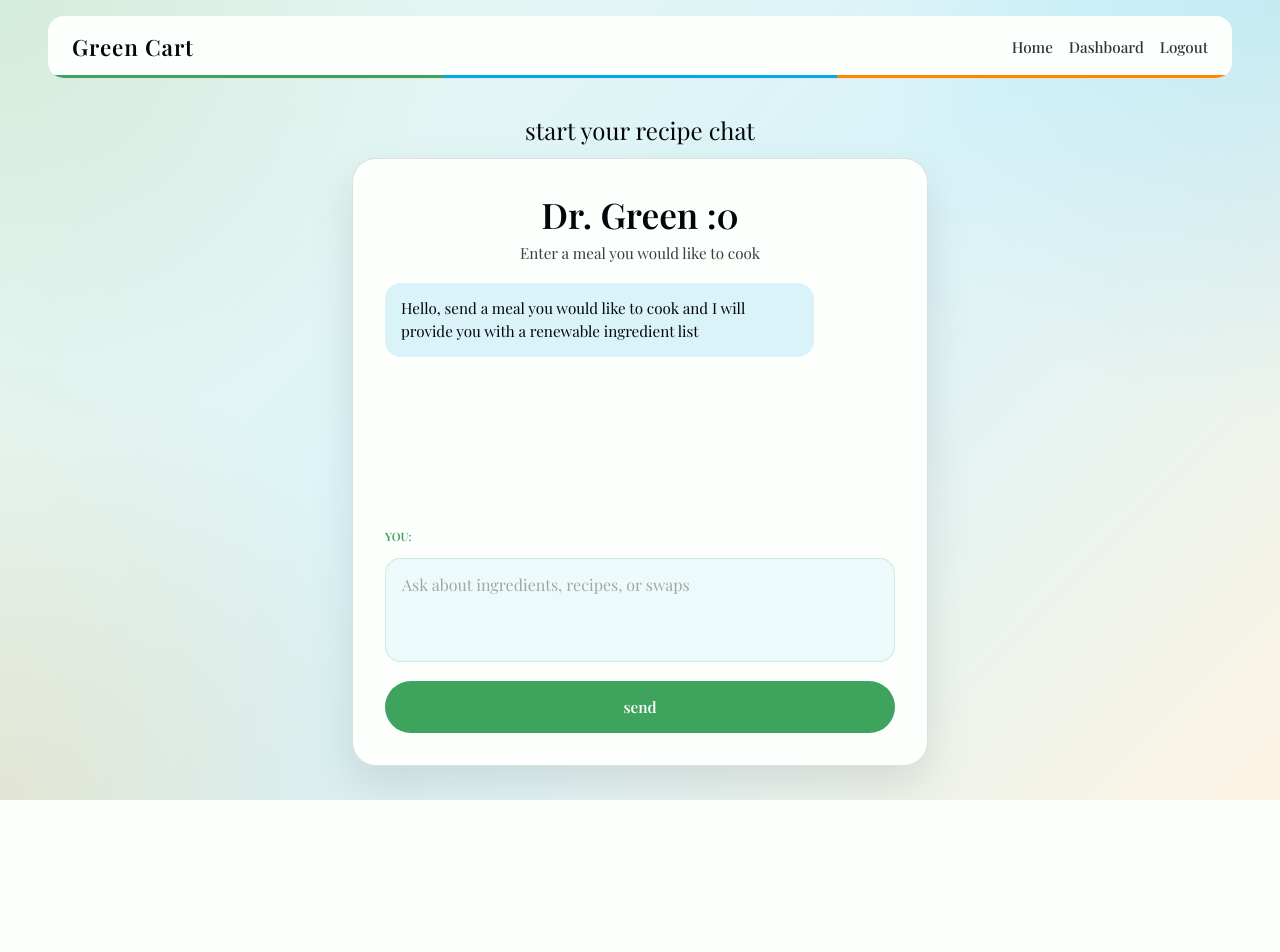
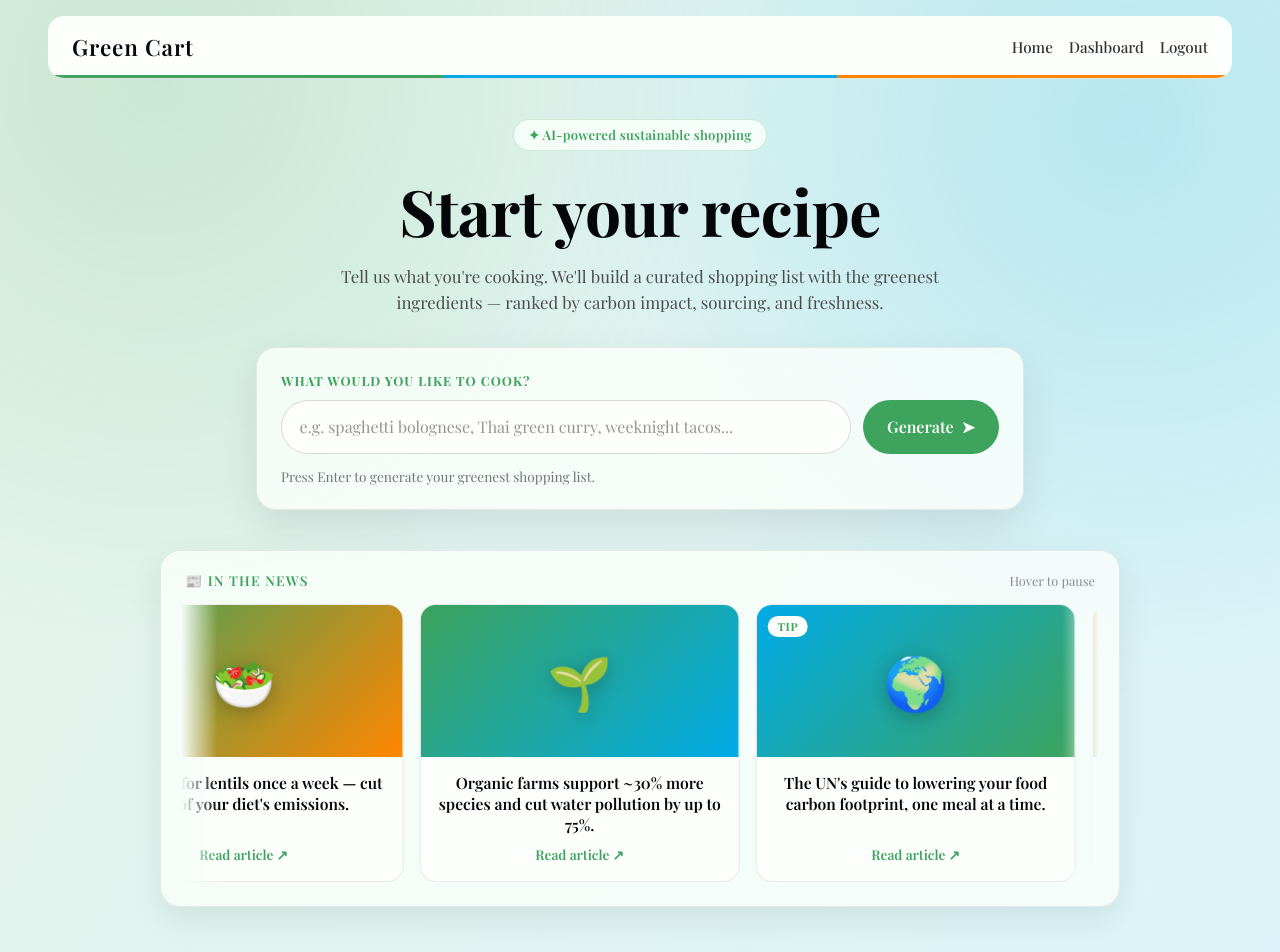
Before and after one commit to JoshuaE92/BlooomKnights2026, a React (Vite) app in the folder bloomKnights26/: page / in a window 1280 px wide. Shown: the top 952 px of the page. Before the commit the page ends 800 px from the top, so only its background shows below. Built offline with nearby package versions, Linux system fonts and the light colour scheme; no server answers; sample sign-in values are in the browser's storage.

Commit message:
Home redesign: hero recipe input + auto-scrolling news carousel
- Rebuild Home to the new design (badge, "Start your recipe", input card)
- NewsCarousel: pause-on-hover marquee of curated article links
- newsArticles.js data; curated-links.json for the backend

```diff
--- /dev/null
+++ b/bloomKnights26/src/data/newsArticles.js
@@ -0,0 +1,59 @@
+// Curated "In the News" articles for the Home carousel — real, current links.
+// Mirrors server/data/articles/curated-links.json, flattened + given a visual
+// theme (emoji + gradient) so each card has art without external images.
+export const NEWS_ARTICLES = [
+  {
+    id: "plastic-packaging",
+    badge: null,
+    title: "Single-use plastics are a top ocean polluter — and packaging is the biggest source.",
+    source: "FoodPrint",
+    url: "https://foodprint.org/reports/the-foodprint-of-food-packaging/",
+    emoji: "♻️",
+    gradient: ["#00ABE7", "#3DA35D"],
+  },
+  {
+    id: "beef-lentils",
+    badge: "TIP",
+    title: "Swap beef for lentils once a week — cut ~35% of your diet's emissions.",
+    source: "Physicians Committee",
+    url: "https://www.pcrm.org/news/news-releases/swapping-meat-and-dairy-plant-based-foods-cuts-climate-pollution-35-randomized",
+    emoji: "🥗",
+    gradient: ["#3DA35D", "#FF8600"],
+  },
+  {
+    id: "organic",
+    badge: null,
+    title: "Organic farms support ~30% more species and cut water pollution by up to 75%.",
+    source: "Organic Voices",
+    url: "https://www.organicvoices.org/the-environmental-benefits-of-going-organic-a-deep-dive-for-earth-day/",
+    emoji: "🌱",
+    gradient: ["#3DA35D", "#00ABE7"],
+  },
+  {
+    id: "un-food",
+    badge: "TIP",
+    title: "The UN's guide to lowering your food carbon footprint, one meal at a time.",
+    source: "United Nations",
+    url: "https://www.un.org/en/actnow/food",
+    emoji: "🌍",
+    gradient: ["#00ABE7", "#3DA35D"],
+  },
+  {
+    id: "fair-trade",
+    badge: null,
+    title: "What the Fair Trade label actually protects — farmers, forests, and fair pay.",
+    source: "Fair Trade Certified",
+    url: "https://www.fairtradecertified.org/why-fair-trade/issues/environment/",
+    emoji: "🤝",
+    gradient: ["#FF8600", "#3DA35D"],
+  },
+  {
+    id: "seafood",
+    badge: null,
+    title: "How your seafood choices help end overfishing and protect oceans.",
+    source: "WWF",
+    url: "https://wwf.panda.org/act/live_green/out_shopping/seafood/",
+    emoji: "🐟",
+    gradient: ["#00ABE7", "#0077A8"],
+  },
+];
--- a/bloomKnights26/src/pages/Home/Home.css
+++ b/bloomKnights26/src/pages/Home/Home.css
@@ -3,178 +3,173 @@
     min-height: 100vh;
     display: flex;
     flex-direction: column;
-    justify-content: flex-start;
-    align-items: stretch;
-    gap: 0;
-    padding: 0;
-    overflow: hidden;
     background:
-        radial-gradient(circle at top left, color-mix(in srgb, var(--color-primary) 14%, transparent), transparent 30%),
-        radial-gradient(circle at top right, color-mix(in srgb, var(--color-secondary) 12%, transparent), transparent 28%),
-        radial-gradient(circle at bottom left, color-mix(in srgb, var(--color-tertiary) 14%, transparent), transparent 30%),
-        linear-gradient(135deg, color-mix(in srgb, var(--color-background) 92%, var(--color-primary)) 0%, color-mix(in srgb, var(--color-background) 86%, var(--color-secondary)) 52%, color-mix(in srgb, var(--color-background) 90%, var(--color-tertiary)) 100%);
+        radial-gradient(circle at 12% 8%, color-mix(in srgb, var(--color-primary) 16%, transparent), transparent 38%),
+        radial-gradient(circle at 88% 12%, color-mix(in srgb, var(--color-secondary) 18%, transparent), transparent 40%),
+        linear-gradient(120deg,
+            color-mix(in srgb, var(--color-primary) 12%, var(--color-background)) 0%,
+            color-mix(in srgb, var(--color-secondary) 13%, var(--color-background)) 100%);
 }
 
-.home-content {
-    display: flex;
+.home-hero {
+    width: min(60rem, calc(100% - 2rem));
+    margin: 0 auto;
     flex: 1 1 auto;
-    flex-direction: column;
-    justify-content: center;
-    align-items: center;
-    gap: 0.75rem;
-    padding: 2rem 1.25rem;
-}
-
-.home-subheader {
-    margin: 0;
-    text-align: center;
-    color: var(--color-text);
-    font-size: 1.5rem;
-    text-transform: lowercase;
-}
-
-.chatbot-card {
+    padding: 2.5rem 0 3rem;
     display: flex;
     flex-direction: column;
-    justify-content: flex-start;
     align-items: center;
-    gap: 1rem;
-    background-color: var(--color-background);
-    border: 1px solid color-mix(in srgb, var(--color-text) 12%, transparent);
-    border-radius: 1.5rem;
-    box-shadow: 0 20px 45px color-mix(in srgb, var(--color-text) 10%, transparent);
-    backdrop-filter: blur(10px);
-
-    width: min(36rem, 90vw);
-    height: 38rem;
-    padding: 2rem;
-    overflow: hidden;
-}
-
-.chatbot-card__header {
-    display: grid;
-    gap: 0.35rem;
-    width: 100%;
     text-align: center;
 }
 
-.chatbot-card__header h2 {
-    margin: 0;
-    font-size: clamp(1.8rem, 3vw, 2.2rem);
+.home-badge {
+    display: inline-flex;
+    align-items: center;
+    gap: 0.4rem;
+    background: color-mix(in srgb, var(--color-background) 82%, transparent);
+    color: var(--color-primary);
+    font-size: 0.82rem;
     font-weight: 600;
-    color: var(--color-text);
+    letter-spacing: 0.02em;
+    padding: 0.4rem 0.9rem;
+    border-radius: 999px;
+    border: 1px solid color-mix(in srgb, var(--color-primary) 22%, transparent);
 }
 
-.chatbot-card__header p {
-    margin: 0;
-    color: color-mix(in srgb, var(--color-text) 78%, var(--color-background));
-    font-size: 0.95rem;
+.home-title {
+    margin: 1.1rem 0 0.6rem;
+    font-size: clamp(2.6rem, 6vw, 4rem);
+    font-weight: 700;
+    color: var(--color-text);
+    letter-spacing: -0.01em;
 }
 
-.chatbot-card__messages {
-    display: flex;
-    flex-direction: column;
-    gap: 0.75rem;
-    width: 100%;
-    flex: 1 1 auto;
-    min-height: 0;
-    overflow-y: auto;
-    padding: 0.25rem 0.35rem 0.25rem 0;
+.home-subtitle {
+    margin: 0 0 2rem;
+    max-width: 40rem;
+    font-size: 1.05rem;
+    line-height: 1.55;
+    color: color-mix(in srgb, var(--color-text) 72%, var(--color-background));
 }
 
-.chatbot-card__message {
-    margin: 0;
-    max-width: 85%;
-    padding: 0.9rem 1rem;
-    border-radius: 1rem;
-    font-size: 0.95rem;
-    line-height: 1.5;
+/* --- recipe input card --- */
+.home-card {
+    width: min(48rem, 100%);
+    background: color-mix(in srgb, var(--color-background) 80%, transparent);
+    border: 1px solid color-mix(in srgb, var(--color-text) 8%, transparent);
+    border-radius: 1.25rem;
+    box-shadow: 0 16px 40px color-mix(in srgb, var(--color-text) 9%, transparent);
+    padding: 1.5rem;
+    text-align: left;
 }
 
-.chatbot-card__message--bot {
-    align-self: flex-start;
-    background: color-mix(in srgb, var(--color-secondary) 14%, var(--color-background));
-    color: var(--color-text);
+.home-card__label {
+    display: block;
+    color: var(--color-primary);
+    font-size: 0.8rem;
+    font-weight: 700;
+    letter-spacing: 0.08em;
+    margin-bottom: 0.7rem;
 }
 
-.chatbot-card__message--user {
-    align-self: flex-end;
-    background: color-mix(in srgb, var(--color-primary) 18%, var(--color-background));
-    color: var(--color-text);
+.home-card__row {
+    display: flex;
+    gap: 0.75rem;
+    align-items: stretch;
 }
 
-.chatbot-form {
-    display: flex;
-    flex-direction: column;
-    gap: 0.85rem;
-    width: 100%;
+.home-card__input {
+    flex: 1 1 auto;
+    min-width: 0;
+    padding: 0.95rem 1.1rem;
+    font-size: 1rem;
+    color: var(--color-text);
+    background: var(--color-background);
+    border: 1px solid color-mix(in srgb, var(--color-text) 14%, transparent);
+    border-radius: 999px;
+    outline: none;
+    transition: border-color 0.15s ease, box-shadow 0.15s ease;
 }
 
-.chatbot-form label {
-    margin-top: 0.25rem;
-    font-size: 0.72rem;
+.home-card__input:focus {
+    border-color: var(--color-primary);
+    box-shadow: 0 0 0 3px color-mix(in srgb, var(--color-primary) 20%, transparent);
+}
+
+.home-card__input::placeholder {
+    color: color-mix(in srgb, var(--color-text) 42%, var(--color-background));
+}
+
+.home-card__btn {
+    display: inline-flex;
+    align-items: center;
+    gap: 0.5rem;
+    padding: 0 1.5rem;
+    font-size: 1rem;
     font-weight: 600;
-    text-transform: uppercase;
+    color: var(--color-background);
+    background: var(--color-primary);
+    border: none;
+    border-radius: 999px;
+    cursor: pointer;
+    white-space: nowrap;
+    transition: background 0.15s ease, transform 0.1s ease;
+}
+
+.home-card__btn:hover:not(:disabled) {
+    background: color-mix(in srgb, var(--color-primary) 88%, var(--color-text));
+}
+
+.home-card__btn:disabled {
+    opacity: 0.65;
+    cursor: default;
+}
+
+.home-card__hint {
+    margin: 0.85rem 0 0;
+    font-size: 0.85rem;
+    color: color-mix(in srgb, var(--color-text) 55%, var(--color-background));
+}
+
+.home-card__hint--error {
+    color: #c0392b;
+}
+
+/* --- footer --- */
+.home-footer {
+    width: min(74rem, calc(100% - 2rem));
+    margin: 0 auto;
+    padding: 1.25rem 0.5rem 1.5rem;
+    display: flex;
+    align-items: center;
+    justify-content: space-between;
+    flex-wrap: wrap;
+    gap: 0.75rem;
+    font-size: 0.85rem;
+    color: color-mix(in srgb, var(--color-text) 60%, var(--color-background));
+    border-top: 1px solid color-mix(in srgb, var(--color-text) 8%, transparent);
+}
+
+.home-footer__links {
+    display: flex;
+    gap: 1.25rem;
+}
+
+.home-footer__links a {
+    color: inherit;
+    text-decoration: none;
+}
+
+.home-footer__links a:hover {
     color: var(--color-primary);
 }
 
-.chatbot-form textarea {
-    width: 100%;
-    min-height: 6.5rem;
-    resize: none;
-    padding: 0.95rem 1rem;
-    border: 1px solid color-mix(in srgb, var(--color-primary) 18%, transparent);
-    border-radius: 0.95rem;
-    background: color-mix(in srgb, var(--color-background) 94%, var(--color-secondary));
-    color: var(--color-text);
-    outline: none;
-    transition: border-color 160ms ease, box-shadow 160ms ease, transform 160ms ease;
-    font: inherit;
-}
-
-.chatbot-form textarea::placeholder {
-    color: color-mix(in srgb, var(--color-text) 36%, var(--color-background));
-}
-
-.chatbot-form textarea:focus {
-    border-color: var(--color-primary);
-    box-shadow: 0 0 0 4px color-mix(in srgb, var(--color-primary) 12%, transparent);
-    transform: translateY(-1px);
-}
-
-.chatbot-form button {
-    margin-top: 0.35rem;
-    padding: 0.95rem 1rem;
-    border: 0;
-    border-radius: 999px;
-    background: var(--color-primary);
-    color: var(--color-background);
-    font-size: 0.96rem;
-    font-weight: 600;
-    cursor: pointer;
-    transition: transform 160ms ease, background-color 160ms ease, box-shadow 160ms ease;
-}
-
-.chatbot-form button:hover {
-    background: color-mix(in srgb, var(--color-primary) 90%, var(--color-text));
-    box-shadow: 0 10px 20px color-mix(in srgb, var(--color-text) 16%, transparent);
-    transform: translateY(-1px);
-}
-
-.chatbot-form button:focus-visible {
-    outline: 2px solid var(--color-primary);
-    outline-offset: 3px;
-}
-
-@media (max-width: 480px) {
-    .home-content {
-        padding: 1rem;
+@media (max-width: 640px) {
+    .home-card__row {
+        flex-direction: column;
     }
-
-    .chatbot-card {
-        width: min(100%, 24rem);
-        height: 34rem;
-        padding: 1.4rem;
-        border-radius: 1.25rem;
+    .home-card__btn {
+        justify-content: center;
+        padding: 0.85rem 1.5rem;
     }
 }
--- a/bloomKnights26/src/pages/Home/Home.jsx
+++ b/bloomKnights26/src/pages/Home/Home.jsx
@@ -1,117 +1,87 @@
-import { useEffect, useRef, useState } from "react";
-import Header from './Header';
+import { useState } from "react";
+import { useNavigate } from "react-router";
+import Header from "./Header";
+import NewsCarousel from "./NewsCarousel";
 import { api } from "../../api";
-import "./Home.css"
+import "./Home.css";
 
 function Home() {
-    const [draftMessage, setDraftMessage] = useState("");
-    const messagesContainerRef = useRef(null);
-    const [messages, setMessages] = useState([
-        {
-            id: 1,
-            role: "bot",
-            text: "Hello, send a meal you would like to cook and I will provide you with a renewable ingredient list"
-        }
-    ]);
-
-    useEffect(() => {
-        if (!messagesContainerRef.current) {
-            return;
-        }
-
-        messagesContainerRef.current.scrollTop = messagesContainerRef.current.scrollHeight;
-    }, [messages]);
+    const navigate = useNavigate();
+    const [prompt, setPrompt] = useState("");
+    const [loading, setLoading] = useState(false);
+    const [error, setError] = useState("");
 
     async function handleSubmit(event) {
-        event.preventDefault()
-        const trimmedMessage = draftMessage.trim();
+        event.preventDefault();
+        const trimmed = prompt.trim();
+        if (!trimmed || loading) return;
 
-        if (!trimmedMessage) {
-            return;
-        }
-
-        setMessages((currentMessages) => [
-            ...currentMessages,
-            { id: Date.now(), role: "user", text: trimmedMessage },
-            { id: "loading", role: "bot", text: "Finding greener ingredients…" }
-        ]);
-        setDraftMessage("");
-
+        setError("");
+        setLoading(true);
         try {
-            // no stores => search all stores; backend picks by overallScore
-            const res = await api.suggest(trimmedMessage);
-
-            const lines = res.picks?.length
-                ? res.picks
-                      .map((p) => `• ${p.name} — ${p.store}${p.price != null ? ` · $${p.price}` : ""}${p.overallScore != null ? ` · score ${p.overallScore}` : ""}`)
-                      .join("\n")
-                : "I couldn't find matching products for that.";
-
-            const summary = res.picks?.length
-                ? `\n\nTotal: $${res.totalCost} · avg score ${res.avgOverallScore}`
-                : "";
-
-            const text = `Here's a greener cart for "${trimmedMessage}":\n${lines}${summary}`;
-
-            setMessages((cur) => [
-                ...cur.filter((m) => m.id !== "loading"),
-                { id: Date.now() + 1, role: "bot", text }
-            ]);
+            const res = await api.suggest(trimmed);
+            // Hand the result to the results page (Dashboard reads it).
+            sessionStorage.setItem("greenCart", JSON.stringify({ prompt: trimmed, ...res }));
+            navigate("/dashboard");
         } catch (err) {
-            const msg = /not authorized|token/i.test(err.message)
-                ? "Please log in again to use the chat."
-                : err.message;
-            setMessages((cur) => [
-                ...cur.filter((m) => m.id !== "loading"),
-                { id: Date.now() + 1, role: "bot", text: `⚠️ ${msg}` }
-            ]);
-        }
-    }
-
-    function handleTextareaKeyDown(event) {
-        if (event.key === "Enter" && !event.shiftKey) {
-            event.preventDefault();
-            handleSubmit(event);
+            setError(
+                /not authorized|token/i.test(err.message)
+                    ? "Please log in again to generate your list."
+                    : err.message || "Something went wrong. Try again."
+            );
+        } finally {
+            setLoading(false);
         }
     }
 
     return (
-    <main className="home-page">
-        <Header />
-        <div className="home-content">
-            <p className="home-subheader">start your recipe chat</p>
-            <section className="chatbot-card" aria-labelledby="chatbot-title">
-                <div className="chatbot-card__header">
-                    <h2 id="chatbot-title">Dr. Green :0</h2>
-                    <p>Enter a meal you would like to cook</p>
-                </div>
-                <div className="chatbot-card__messages" aria-live="polite" ref={messagesContainerRef}>
-                    {messages.map((message) => (
-                        <p
-                            key={message.id}
-                            className={`chatbot-card__message chatbot-card__message--${message.role}`}
-                            style={{ whiteSpace: "pre-line" }}
-                        >
-                            {message.text}
-                        </p>
-                    ))}
-                </div>
-                <form className="chatbot-form" onSubmit={handleSubmit}>
-                    <label htmlFor="chatbot-message">You:</label>
-                    <textarea
-                        id="chatbot-message"
-                        name="chatbot-message"
-                        placeholder="Ask about ingredients, recipes, or swaps"
-                        rows="3"
-                        value={draftMessage}
-                        onChange={(event) => setDraftMessage(event.target.value)}
-                        onKeyDown={handleTextareaKeyDown}
-                    />
-                    <button type="submit">send</button>
+        <main className="home-page">
+            <Header />
+
+            <section className="home-hero">
+                <span className="home-badge">✦ AI-powered sustainable shopping</span>
+                <h1 className="home-title">Start your recipe</h1>
+                <p className="home-subtitle">
+                    Tell us what you're cooking. We'll build a curated shopping list with the
+                    greenest ingredients — ranked by carbon impact, sourcing, and freshness.
+                </p>
+
+                <form className="home-card" onSubmit={handleSubmit}>
+                    <label className="home-card__label" htmlFor="recipe-input">
+                        WHAT WOULD YOU LIKE TO COOK?
+                    </label>
+                    <div className="home-card__row">
+                        <input
+                            id="recipe-input"
+                            className="home-card__input"
+                            type="text"
+                            placeholder="e.g. spaghetti bolognese, Thai green curry, weeknight tacos..."
+                            value={prompt}
+                            onChange={(e) => setPrompt(e.target.value)}
+                            autoComplete="off"
+                        />
+                        <button className="home-card__btn" type="submit" disabled={loading}>
+                            {loading ? "Generating…" : "Generate"}
+                            <span aria-hidden="true">➤</span>
+                        </button>
+                    </div>
+                    <p className={`home-card__hint${error ? " home-card__hint--error" : ""}`}>
+                        {error ? `⚠️ ${error}` : "Press Enter to generate your greenest shopping list."}
+                    </p>
                 </form>
+
+                <NewsCarousel />
             </section>
-        </div>
-    </main>
+
+            <footer className="home-footer">
+                <span className="home-footer__brand">🌿 © 2026 Green Cart — shop greener, live better.</span>
+                <span className="home-footer__links">
+                    <a href="#">Privacy</a>
+                    <a href="#">Terms</a>
+                    <a href="#">Contact</a>
+                </span>
+            </footer>
+        </main>
     );
 }
 
--- /dev/null
+++ b/bloomKnights26/src/pages/Home/NewsCarousel.css
@@ -0,0 +1,124 @@
+.news {
+    width: min(64rem, 100%);
+    margin: 2.5rem auto 0;
+    padding: 1.25rem 1.25rem 1.5rem;
+    border-radius: 1.25rem;
+    background: color-mix(in srgb, var(--color-background) 78%, transparent);
+    border: 1px solid color-mix(in srgb, var(--color-text) 8%, transparent);
+    box-shadow: 0 12px 34px color-mix(in srgb, var(--color-text) 8%, transparent);
+}
+
+.news__head {
+    display: flex;
+    align-items: center;
+    justify-content: space-between;
+    margin-bottom: 0.9rem;
+    padding: 0 0.25rem;
+}
+
+.news__title {
+    color: var(--color-primary);
+    font-weight: 600;
+    font-size: 0.85rem;
+    letter-spacing: 0.09em;
+}
+
+.news__hint {
+    color: color-mix(in srgb, var(--color-text) 45%, transparent);
+    font-size: 0.8rem;
+}
+
+/* Viewport clips the track and fades the edges. */
+.news__viewport {
+    overflow: hidden;
+    -webkit-mask-image: linear-gradient(to right, transparent, #000 4%, #000 96%, transparent);
+    mask-image: linear-gradient(to right, transparent, #000 4%, #000 96%, transparent);
+}
+
+.news__track {
+    display: flex;
+    gap: 1rem;
+    width: max-content;
+    animation: news-scroll 45s linear infinite;
+}
+
+/* Pause the marquee on hover so a user can click a card. */
+.news__viewport:hover .news__track {
+    animation-play-state: paused;
+}
+
+@keyframes news-scroll {
+    from { transform: translateX(0); }
+    to   { transform: translateX(-50%); }
+}
+
+@media (prefers-reduced-motion: reduce) {
+    .news__track { animation: none; }
+    .news__viewport { overflow-x: auto; }
+}
+
+.news-card {
+    flex: 0 0 20rem;
+    display: flex;
+    flex-direction: column;
+    background: var(--color-background);
+    border: 1px solid color-mix(in srgb, var(--color-text) 8%, transparent);
+    border-radius: 1rem;
+    overflow: hidden;
+    text-decoration: none;
+    color: var(--color-text);
+    transition: transform 0.15s ease, box-shadow 0.15s ease;
+}
+
+.news-card:hover {
+    transform: translateY(-3px);
+    box-shadow: 0 14px 30px color-mix(in srgb, var(--color-text) 12%, transparent);
+}
+
+.news-card__art {
+    position: relative;
+    height: 9.5rem;
+    display: flex;
+    align-items: center;
+    justify-content: center;
+}
+
+.news-card__emoji {
+    font-size: 3.25rem;
+    filter: drop-shadow(0 4px 10px rgba(0, 0, 0, 0.25));
+}
+
+.news-card__badge {
+    position: absolute;
+    top: 0.7rem;
+    left: 0.7rem;
+    background: var(--color-background);
+    color: var(--color-primary);
+    font-size: 0.7rem;
+    font-weight: 700;
+    letter-spacing: 0.06em;
+    padding: 0.2rem 0.6rem;
+    border-radius: 999px;
+}
+
+.news-card__body {
+    padding: 0.95rem 1.05rem 1.15rem;
+    display: flex;
+    flex-direction: column;
+    gap: 0.6rem;
+    flex: 1 1 auto;
+}
+
+.news-card__headline {
+    margin: 0;
+    font-size: 0.98rem;
+    line-height: 1.35;
+    font-weight: 600;
+}
+
+.news-card__read {
+    color: var(--color-primary);
+    font-weight: 600;
+    font-size: 0.85rem;
+    margin-top: auto;
+}
--- /dev/null
+++ b/bloomKnights26/src/pages/Home/NewsCarousel.jsx
@@ -0,0 +1,45 @@
+import { NEWS_ARTICLES } from "../../data/newsArticles";
+import "./NewsCarousel.css";
+
+function NewsCarousel() {
+    // Duplicate the list so the marquee can loop seamlessly (track scrolls -50%).
+    const items = [...NEWS_ARTICLES, ...NEWS_ARTICLES];
+
+    return (
+        <section className="news" aria-label="Sustainability news">
+            <div className="news__head">
+                <span className="news__title">📰 IN THE NEWS</span>
+                <span className="news__hint">Hover to pause</span>
+            </div>
+
+            <div className="news__viewport">
+                <div className="news__track">
+                    {items.map((article, index) => (
+                        <a
+                            key={`${article.id}-${index}`}
+                            className="news-card"
+                            href={article.url}
+                            target="_blank"
+                            rel="noopener noreferrer"
+                            aria-hidden={index >= NEWS_ARTICLES.length}
+                        >
+                            <div
+                                className="news-card__art"
+                                style={{ background: `linear-gradient(135deg, ${article.gradient[0]}, ${article.gradient[1]})` }}
+                            >
+                                <span className="news-card__emoji">{article.emoji}</span>
+                                {article.badge && <span className="news-card__badge">{article.badge}</span>}
+                            </div>
+                            <div className="news-card__body">
+                                <p className="news-card__headline">{article.title}</p>
+                                <span className="news-card__read">Read article ↗</span>
+                            </div>
+                        </a>
+                    ))}
+                </div>
+            </div>
+        </section>
+    );
+}
+
+export default NewsCarousel;
```
Also changed, not shown: 1 other file (tests, documents, lock files or other folders).
